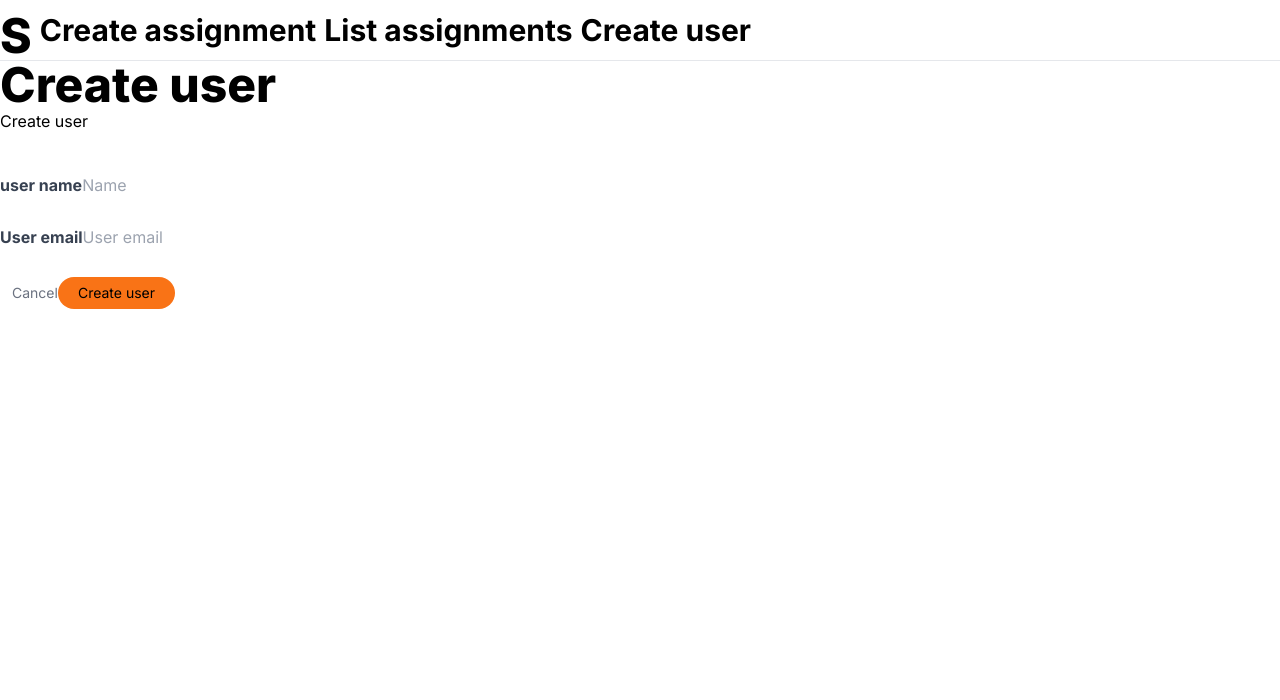
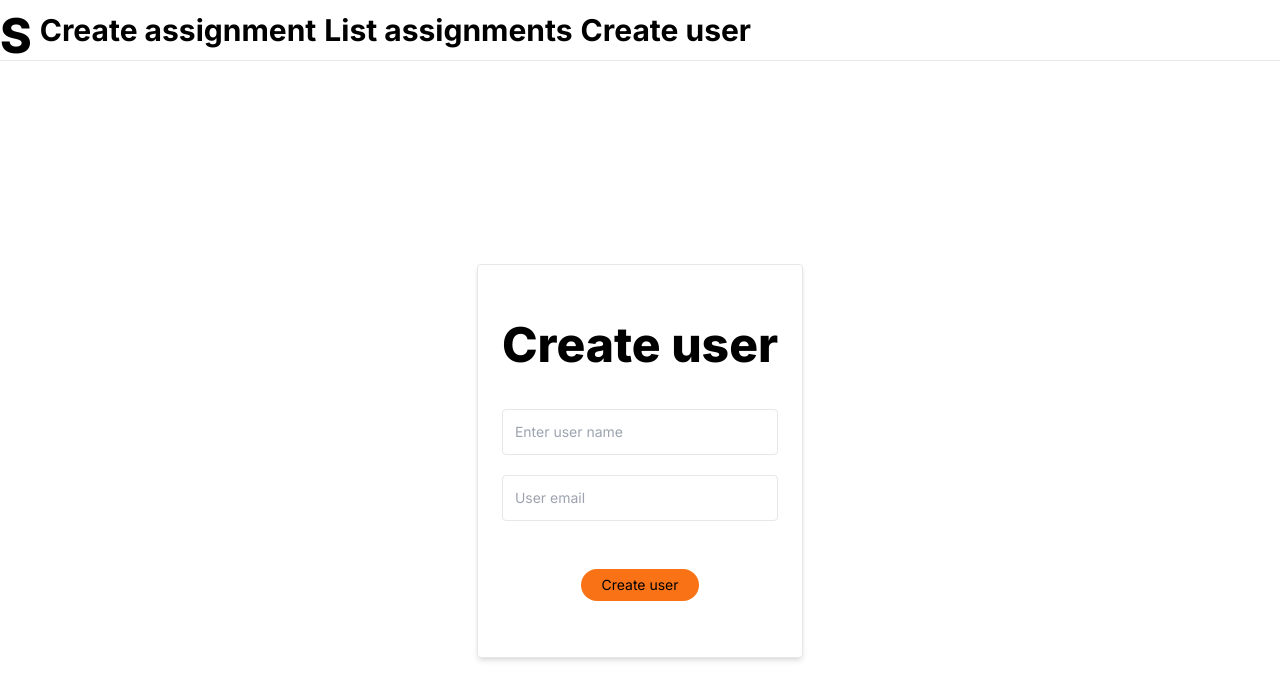
Before and after one commit to edv-rd/students, a Next.js app: page /create-user in a window 1280 px wide. Shown: the top 700 px of the page. Built offline with nearby package versions, Linux system fonts and the light colour scheme.

Commit message:
updated tailwind styling on components

```diff
--- a/app/api/entries/new/route.ts
+++ b/app/api/entries/new/route.ts
@@ -6,6 +6,8 @@ export const POST = async (request: Request) => {
   const { formData } = await request.json();
   try {
     await connectToDB();
+
+    console.log(formData);
 
     const newEntry = new Entry(formData);
 
--- a/app/create-assignment/page.tsx
+++ b/app/create-assignment/page.tsx
@@ -27,11 +27,13 @@ function CreateAssignment() {
     }
   };
   return (
-    <Form
-      type="assignment"
-      submitting={submitting}
-      handleSubmit={createAssignment}
-    />
+    <div className="flex items-center justify-center h-screen">
+      <Form
+        type="assignment"
+        submitting={submitting}
+        handleSubmit={createAssignment}
+      />
+    </div>
   );
 }
 
--- a/app/create-user/page.tsx
+++ b/app/create-user/page.tsx
@@ -1,15 +1,35 @@
 "use client";
 
 import Form from "@components/Form";
-import { connectToDB } from "@utils/database";
-
-const createUser = async (data: Object) => {
-  await connectToDB();
-  console.log("Creating user...");
-};
+import { useState } from "react";
 
 function CreateUser() {
-  return <Form type="user" submitting={false} handleSubmit={createUser} />;
+  const [submitting, setSubmitting] = useState(false);
+
+  const createUser = async (formData: Object) => {
+    setSubmitting(true);
+
+    try {
+      const response = await fetch("/api/entries/new", {
+        method: "POST",
+        body: JSON.stringify({
+          formData: formData,
+        }),
+      });
+      if (response.ok) {
+        console.log("ok!");
+      }
+    } catch (error) {
+      console.log(error);
+    } finally {
+      setSubmitting(false);
+    }
+  };
+  return (
+    <div className="flex items-center justify-center h-screen">
+      <Form type="user" submitting={submitting} handleSubmit={createUser} />
+    </div>
+  );
 }
 
 export default CreateUser;
--- a/app/list-assignments/page.tsx
+++ b/app/list-assignments/page.tsx
@@ -1,6 +1,6 @@
 import { connectToDB } from "@/utils/database";
 import Entry, { Entries } from "@models/entries";
-import EntryBadge from "@components/EntryBadge";
+import Assignments from "@components/Assignments";
 
 type Props = {
   assignments: Entries[];
@@ -14,22 +14,23 @@ async function ListAssignments() {
   const assignments = await getAssignments();
 
   return (
-    <>
+    <div className="flex flex-col align-middle justify-center p-3 gap-6 min-h-full min-w-screen">
       {assignments ? (
-        assignments.map((assignment) => (
-          <EntryBadge key={assignment._id} entry={assignment} />
+        assignments.map((assignment: Entries) => (
+          <Assignments key={assignment._id} entry={assignment} />
         ))
       ) : (
         <h1>No assignments yet</h1>
       )}
-    </>
+    </div>
   );
 }
 
 const getAssignments = async () => {
   await connectToDB();
   let assignments = await Entry.find({});
-  return assignments;
+  // console.log(JSON.parse(JSON.stringify(assignments)));
+  return JSON.parse(JSON.stringify(assignments));
 };
 
 export default ListAssignments;
--- /dev/null
+++ b/components/Assignments.tsx
@@ -0,0 +1,22 @@
+"use client";
+
+import React from "react";
+
+declare interface EntryObject {
+  entry: {
+    type?: string;
+    name: string;
+    instructions?: string;
+  };
+}
+
+function Assignments(data: EntryObject) {
+  return (
+    <div className="min-w-fit flex-col border bg-white px-6 py-14 shadow-md rounded-[4px]">
+      <h1 className="mb-2 text-2xl font-bold">{data.entry.name}</h1>
+      <h2>{data.entry.instructions}</h2>
+    </div>
+  );
+}
+
+export default Assignments;
--- a/components/EntryBadge.tsx
+++ /dev/null
@@ -1,21 +0,0 @@
-"use client";
-
-import React from "react";
-
-declare interface AssignmentObject {
-  entry: object;
-
-  name?: string;
-  instructions?: string;
-}
-
-function EntryBadge(assignment: AssignmentObject) {
-  return (
-    <div>
-      <p>{assignment.name}</p>
-      <h2>{assignment.instructions}</h2>
-    </div>
-  );
-}
-
-export default EntryBadge;
--- a/components/Form.tsx
+++ b/components/Form.tsx
@@ -1,7 +1,7 @@
 "use client";
 
 import Link from "next/link";
-import { useState, ChangeEvent, useEffect } from "react";
+import { useState, ChangeEvent } from "react";
 
 export declare interface FormData {
   name?: string;
@@ -34,55 +34,39 @@ function Form({ type, submitting, handleSubmit }: FormProps) {
   };
 
   return (
-    <section className="w-full max-w-full flex-start flex-col">
-      <h1 className="head_text text-left">
-        <span className="blue_gradient">Create {type} </span>
-      </h1>
-      <p className="desc text-left max-w-md">Create {type}</p>
+    <section className="min-w-fit flex-col border bg-white px-6 py-14 shadow-md rounded-[4px]">
+      <div className="mb-8 flex flex-col justify-center">
+        <h1 className="head_text text-left">Create {type}</h1>
+      </div>
 
       <form
         onSubmit={() => {
-          console.log("submit");
           handleSubmit(formData);
         }}
         className="mt-10 w-full max-w-2xl flex flex-col gap-7 glassmorphism"
       >
-        <label>
-          <span className="font-satoshi font-semibold text-base text-gray-700">
-            {type} name
-          </span>
+        <div className="flex flex-col text-sm rounded-md">
           <input
             value={formData["name"] || ""}
             name="name"
             onChange={handleChange}
             type="text"
-            placeholder="Name"
+            placeholder={`Enter ${type} name`}
             required
             className="form_input"
           />
-        </label>
-        {type === "assignment" && (
-          <label>
-            <span className="font-satoshi font-semibold text-base text-gray-700">
-              Your assignment
-            </span>
 
+          {type === "assignment" && (
             <textarea
               value={formData["instructions"] || ""}
               name="instructions"
               onChange={handleChange}
               placeholder="Write your instructions here"
-              required
-              className=""
+              className="form_input"
             />
-          </label>
-        )}
+          )}
 
-        {type === "user" && (
-          <label>
-            <span className="font-satoshi font-semibold text-base text-gray-700">
-              User email
-            </span>
+          {type === "user" && (
             <input
               value={formData["email"] || ""}
               name="email"
@@ -92,19 +76,10 @@ function Form({ type, submitting, handleSubmit }: FormProps) {
               required
               className="form_input"
             />
-          </label>
-        )}
-
-        <div className="flex-end mx-3 mb-5 gap-4">
-          <Link href="/" className="text-gray-500 text-sm">
-            Cancel
-          </Link>
-
-          <button
-            type="submit"
-            disabled={submitting}
-            className="px-5 py-1.5 text-sm bg-orange-500 rounded-full text-black"
-          >
+          )}
+        </div>
+        <div className="flex justify-evenly items-center gap-6">
+          <button type="submit" disabled={submitting} className="submit_button">
             {submitting ? `Creating ${type}...` : `Create ${type}`}
           </button>
         </div>
--- a/styles/globals.css
+++ b/styles/globals.css
@@ -15,3 +15,11 @@ body {
 .link_text {
   @apply text-3xl font-bold text-black hover:text-blue-900;
 }
+
+.form_input {
+  @apply mb-5 rounded-[4px] border p-3 hover:outline-none focus:outline-none hover:border-yellow-500;
+}
+
+.submit_button {
+  @apply px-5 py-1.5 text-sm bg-orange-500 rounded-full text-black;
+}
```
